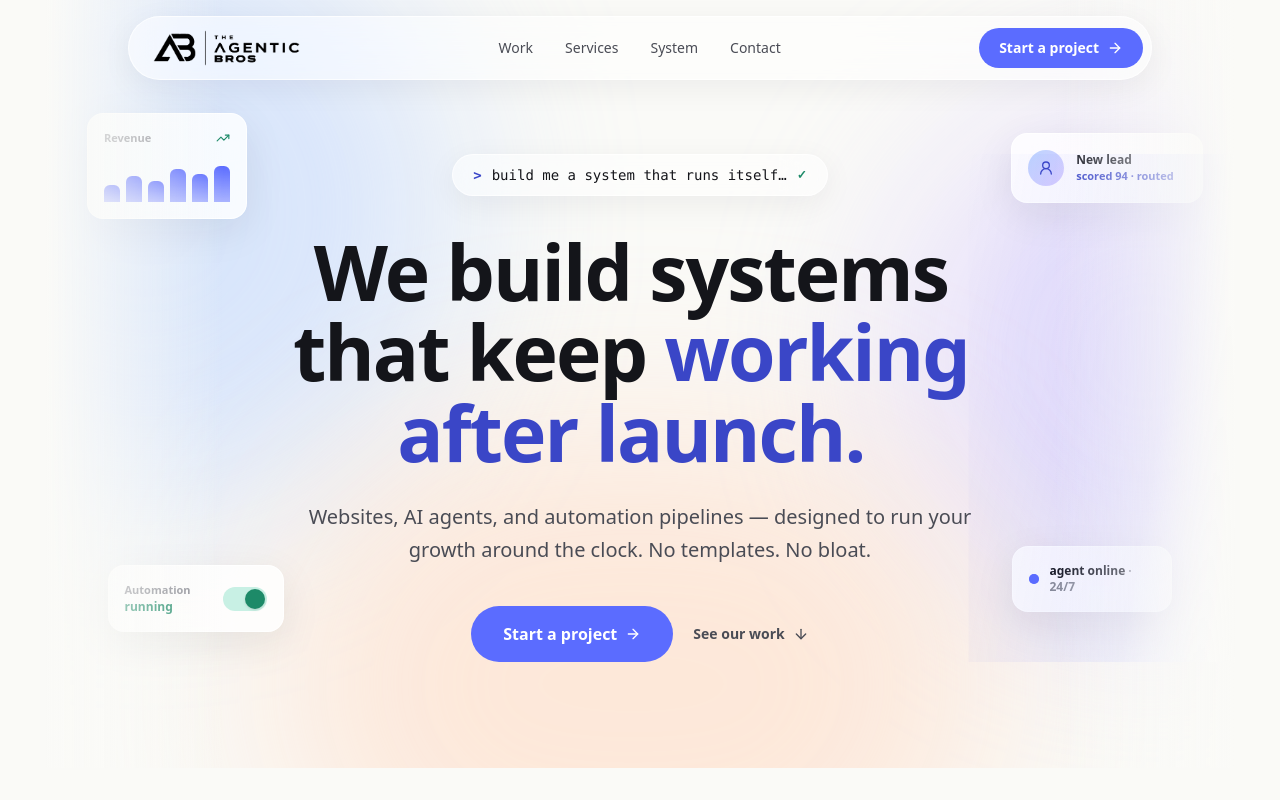
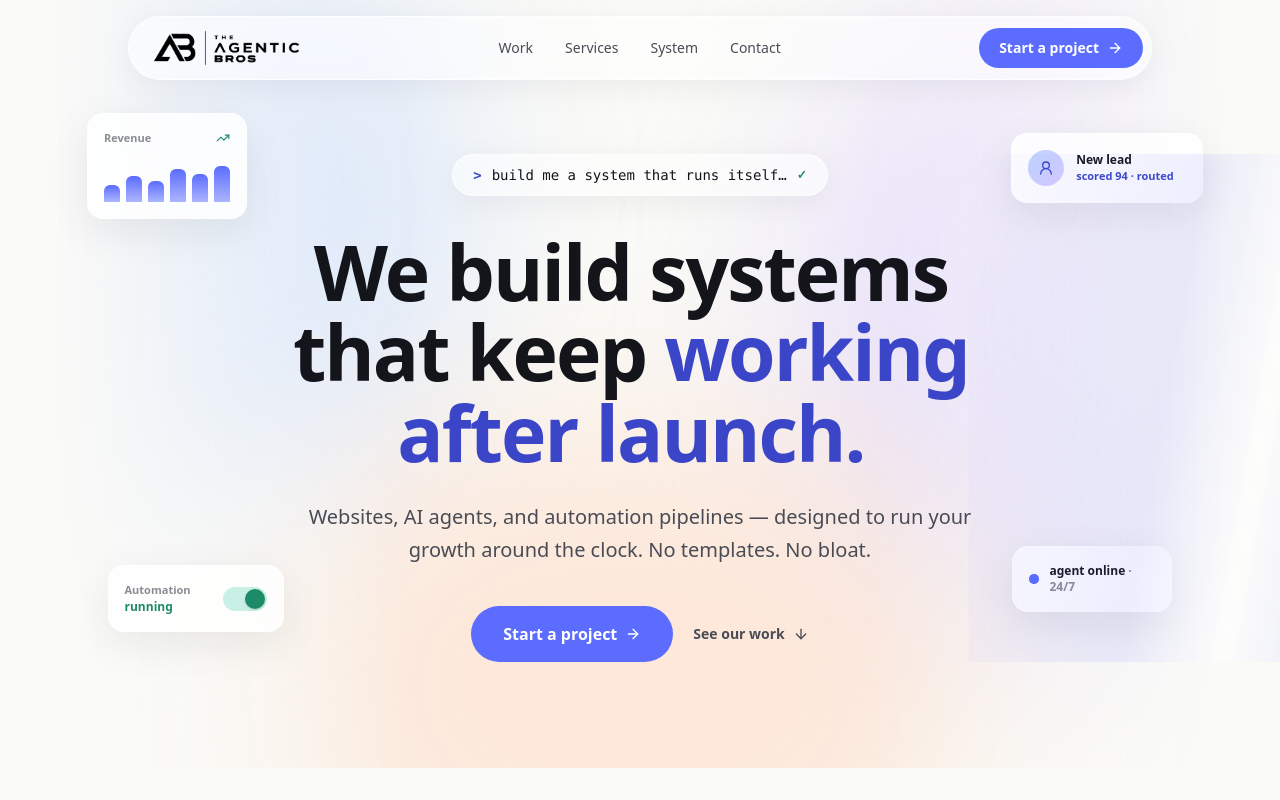
Before and after one commit to theagenticbros/TheAgenticBros_Website_new, a Next.js app: page / in a window 1280 px wide. Shown: the top 800 px of the page. Built offline with nearby package versions, Linux system fonts and the light colour scheme.

Commit message:
Hero: push lilac bloom off-screen + soften, widen edge dissolve below fragments so right side blends

```diff
--- a/src/components/Hero.tsx
+++ b/src/components/Hero.tsx
@@ -207,21 +207,21 @@ export default function Hero() {
           <div className="bloom bloom-drift left-[-12%] top-[-8%] h-[36rem] w-[36rem] bg-bloom-sky opacity-60" />
         </motion.div>
         <motion.div style={{ x: auroraX2, y: auroraY2 }} className="absolute inset-0">
-          <div className="bloom bloom-drift-slow right-[-10%] top-[12%] h-[32rem] w-[32rem] bg-bloom-lilac opacity-60" />
+          <div className="bloom bloom-drift-slow right-[-18%] top-[-6%] h-[44rem] w-[44rem] bg-bloom-lilac opacity-45" />
         </motion.div>
         <motion.div style={{ x: auroraX3, y: auroraY3 }} className="absolute inset-0">
           <div className="bloom bloom-drift bottom-[-22%] left-[22%] h-[30rem] w-[42rem] bg-bloom-peach opacity-45" />
         </motion.div>
       </div>
 
-      {/* Edge dissolve — sits above fragments (z-20 > z-10) and fades content into the page */}
+      {/* Edge dissolve — fades the aurora into the page; sits below fragments so cards stay crisp */}
       <div
-        className="pointer-events-none absolute inset-y-0 left-0 z-20 w-56"
-        style={{ background: "linear-gradient(to right, #fafaf7 20%, transparent 100%)" }}
+        className="pointer-events-none absolute inset-y-0 left-0 z-[5] w-[26rem]"
+        style={{ background: "linear-gradient(to right, #fafaf7 12%, transparent 100%)" }}
       />
       <div
-        className="pointer-events-none absolute inset-y-0 right-0 z-20 w-56"
-        style={{ background: "linear-gradient(to left, #fafaf7 20%, transparent 100%)" }}
+        className="pointer-events-none absolute inset-y-0 right-0 z-[5] w-[26rem]"
+        style={{ background: "linear-gradient(to left, #fafaf7 12%, transparent 100%)" }}
       />
 
       <div className="relative z-10 mx-auto w-full max-w-5xl px-6">
```
